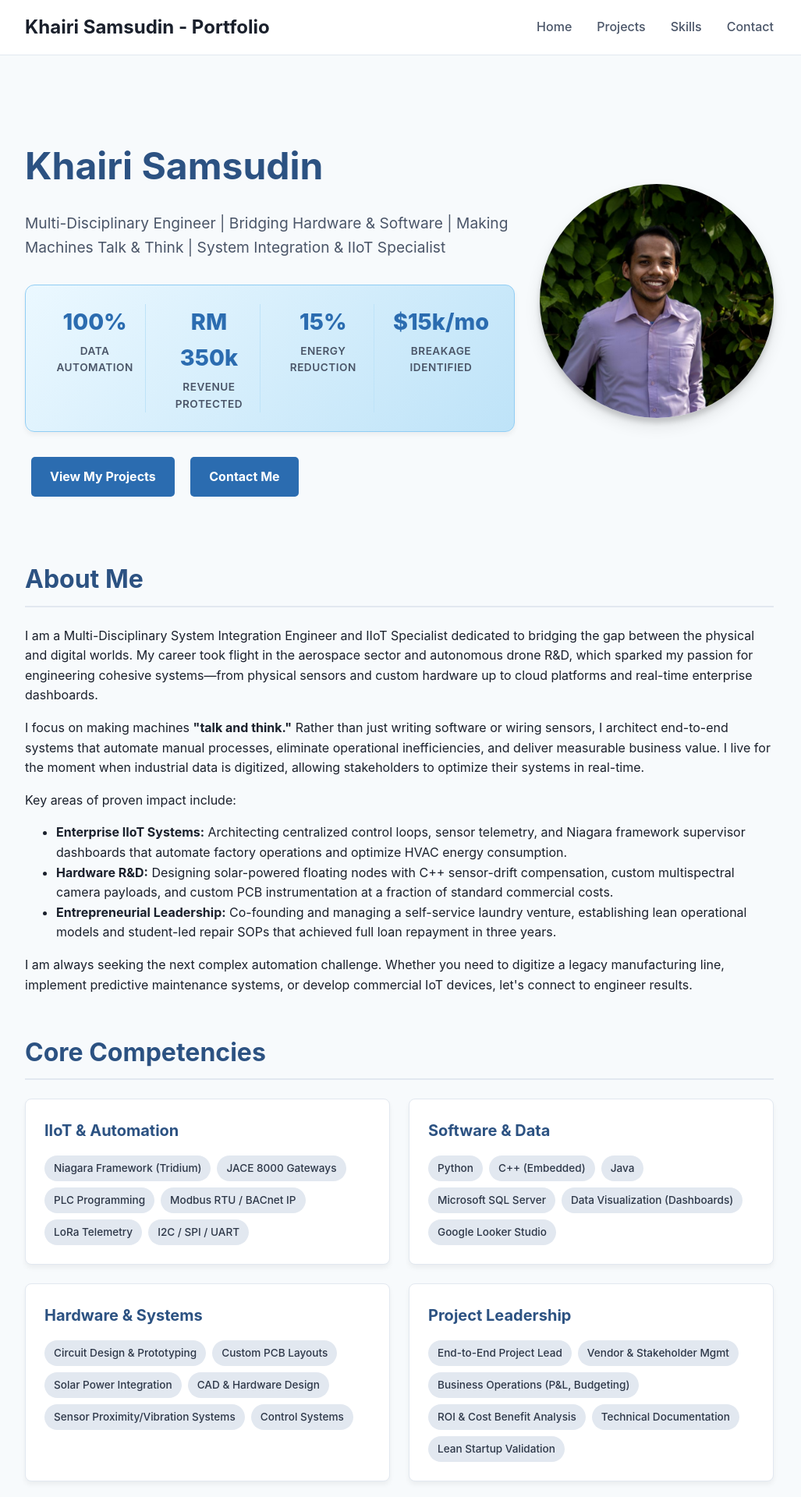
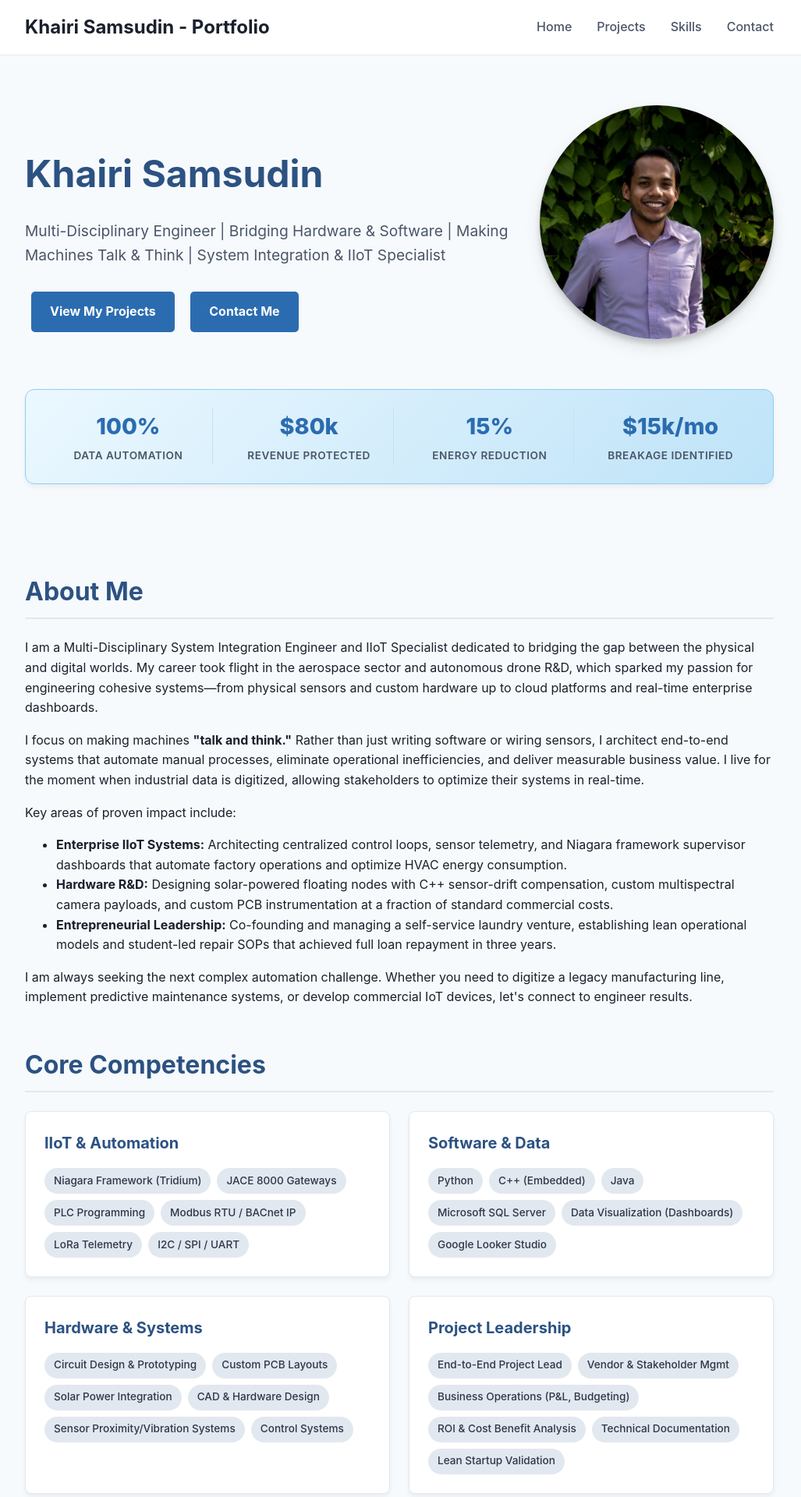
Before and after one commit to xion-xion/xion-xion.github.io, a Jekyll site: the page built from index.html, in a window 1280 px wide. Shown: the top 1920 px of the page at 78% size, without its empty margins (128-1155 px from the left). Built offline with Jekyll 4.4.1, drawn with Linux system fonts in a browser that asks for light colours; some of the changed text lies outside the part shown.

Commit message:
Restructure hero layout to two rows and update currency values to 0k

```diff
--- a/assets/css/style.css
+++ b/assets/css/style.css
@@ -89,8 +89,15 @@ h2 {
 
 #hero .hero-container {
     display: flex;
+    flex-direction: column;
+    gap: 2rem;
+}
+
+#hero .hero-main-row {
+    display: flex;
     align-items: center;
     gap: 2rem;
+    width: 100%;
 }
 
 #hero .hero-text {
@@ -103,6 +110,10 @@ h2 {
     display: flex;
     justify-content: center;
     align-items: center;
+}
+
+#hero .hero-impact-row {
+    width: 100%;
 }
 
 #hero .hero-image img {
@@ -309,7 +320,7 @@ footer a:hover {
         grid-template-columns: 1fr;
     }
 
-    #hero .hero-container {
+    #hero .hero-main-row {
         flex-direction: column;
     }
 
--- a/index.html
+++ b/index.html
@@ -5,18 +5,30 @@ title: Home
 
 <section id="hero">
     <div class="hero-container">
-        <div class="hero-text">
-            <h1>{{ site.title | split: " - " | first }}</h1>
-            <p>{{ site.description }}</p>
+        <!-- Row 1: Name, Tagline, Profile Picture, and CTA -->
+        <div class="hero-main-row">
+            <div class="hero-text">
+                <h1>{{ site.title | split: " - " | first }}</h1>
+                <p>{{ site.description }}</p>
+                <div class="cta-buttons">
+                    <a href="#projects" class="button">View My Projects</a>
+                    <a href="#contact" class="button">Contact Me</a>
+                </div>
+            </div>
+            <div class="hero-image">
+                <img src="assets/images/profile.jpg" alt="Profile Image">
+            </div>
+        </div>
 
-            <!-- Upgraded Impact Bar -->
+        <!-- Row 2: Achievements (Impact Bar) -->
+        <div class="hero-impact-row">
             <div class="impact-bar">
                 <div class="impact-item">
                     <span class="impact-number">100%</span>
                     <span class="impact-label">Data Automation</span>
                 </div>
                 <div class="impact-item">
-                    <span class="impact-number">RM 350k</span>
+                    <span class="impact-number">$80k</span>
                     <span class="impact-label">Revenue Protected</span>
                 </div>
                 <div class="impact-item">
@@ -28,14 +40,6 @@ title: Home
                     <span class="impact-label">Breakage Identified</span>
                 </div>
             </div>
-
-            <div class="cta-buttons">
-                <a href="#projects" class="button">View My Projects</a>
-                <a href="#contact" class="button">Contact Me</a>
-            </div>
-        </div>
-        <div class="hero-image">
-            <img src="assets/images/profile.jpg" alt="Profile Image">
         </div>
     </div>
 </section>
@@ -114,7 +118,7 @@ title: Home
             <a href="projects/project-energy-eye.html" class="button">Learn More</a>
         </div>
         <div class="project-card">
-            <span class="metric-badge accent">RM 350k Revenue Protected</span>
+            <span class="metric-badge accent">$80k Revenue Protected</span>
             <span class="metric-badge green">100% Data Automation</span>
             <h3>Integrated Smart Factory Ecosystem (IIoT)</h3>
             <p>Architected a centralized Niagara Supervisor ecosystem, integrating 28 PLCs, non-invasive status relays, custom Java watchers, and vibration tracking to eliminate shift logging and manual errors.</p>
```
Also changed, not shown: PORTFOLIO_UPGRADE_PLAN.md (+4 -4 lines).
